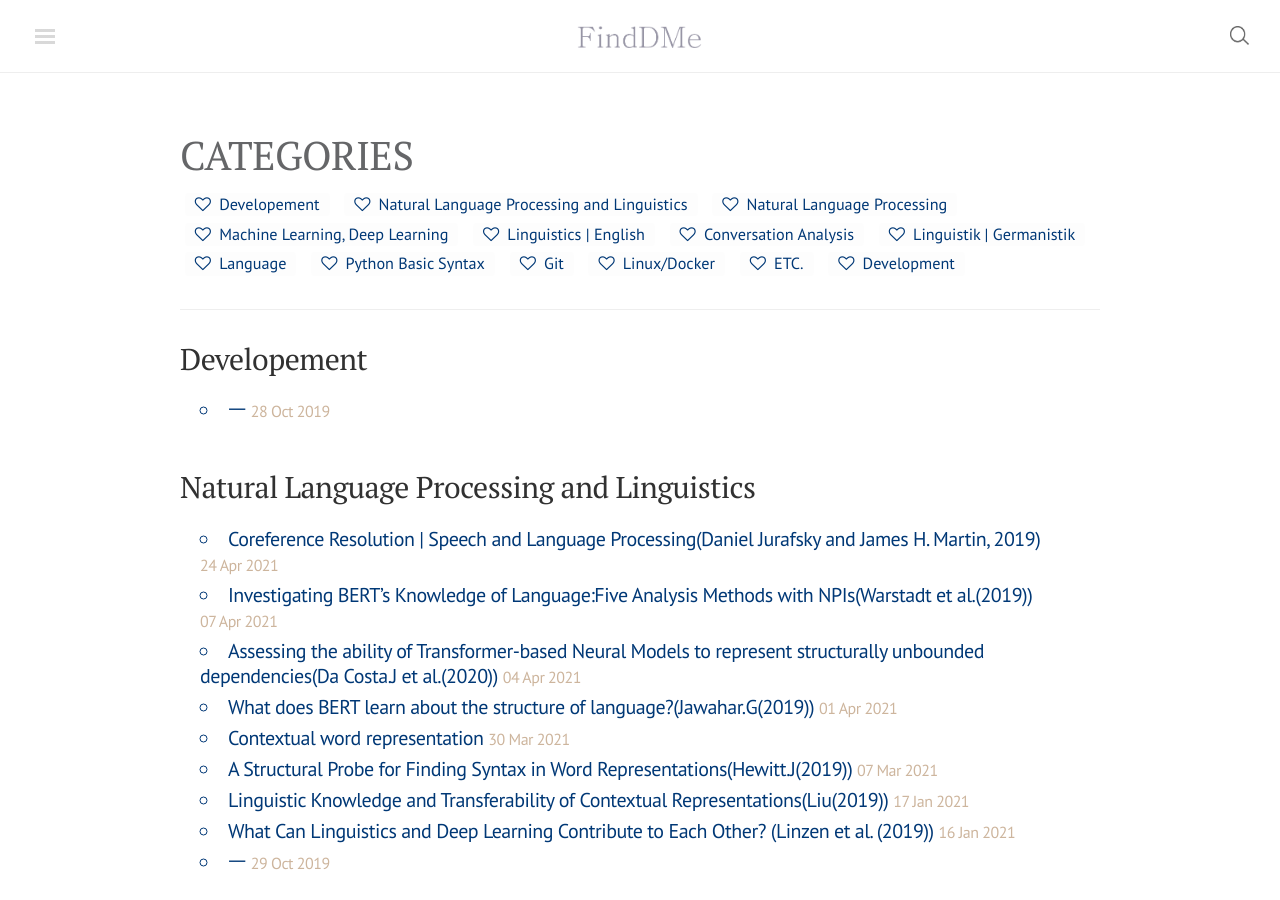
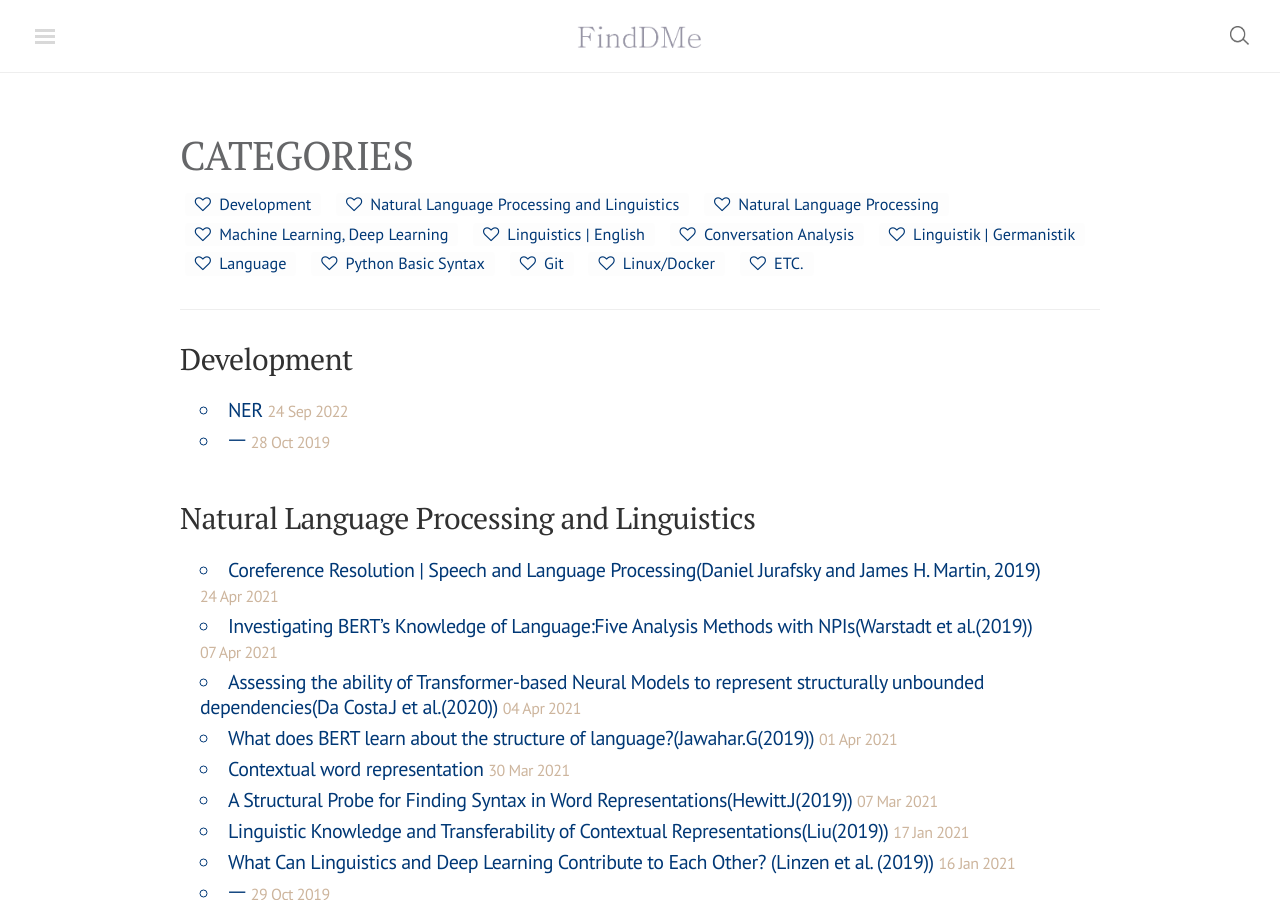
Before and after one commit to finddme/finddme.github.io, a Jekyll site: the page built from index.html, in a window 1280 px wide and 900 px high. Built offline with Jekyll 4.4.1, drawn with Linux system fonts in a browser that asks for light colours; nearby versions of some CDN libraries; comment, search, counter and statistics services are not loaded; some of the changed text lies outside the part shown.

Commit message:
Update 2019-10-28-Rearrangecategories6.md

```diff
--- a/_posts/2019-10-28-Rearrangecategories6.md
+++ b/_posts/2019-10-28-Rearrangecategories6.md
@@ -1,7 +1,7 @@
 ---
 title: ㅡ
-category: Developement
-tag: Developement
+category: Development
+tag: Development
 ---
 
 카테고리정렬
```
